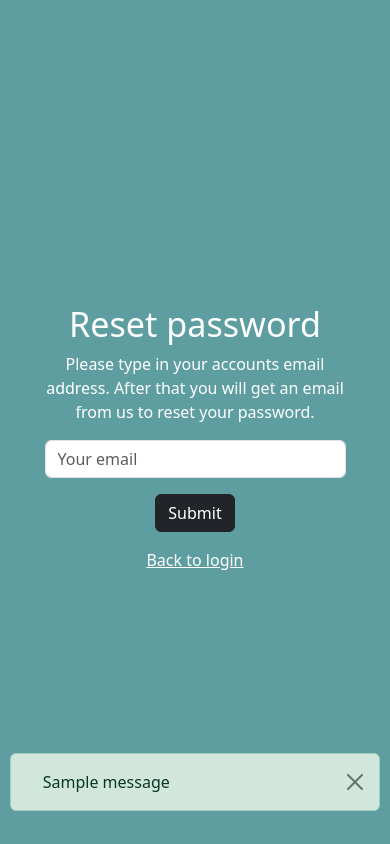
After one commit to mschori/mirjam-beat-homepage, a Django app: page /users/reset-password in a window 390 px wide. The commit adds this page. Run offline with Django 3.2, Linux system fonts and the light colour scheme; tables that the repository leaves empty hold one stand-in row (values such as "Sample post"); one stand-in notice (Sample message) is shown; some libraries are stand-ins or nearby versions.

Commit message:
Added mobile-scaling and password-reset

```diff
--- a/baby_wishlist/models.py
+++ b/baby_wishlist/models.py
@@ -30,3 +30,6 @@ class Contribution(models.Model):
     user = models.ForeignKey(User, null=False, on_delete=models.RESTRICT)
     created_at = models.DateTimeField(auto_now_add=True)
     updated_at = models.DateTimeField(auto_now=True)
+
+    def __str__(self):
+        return f'{self.product.title}: {self.amount} from {self.user}'
--- a/templates/baby_wishlist/thanks_you.html
+++ b/templates/baby_wishlist/thanks_you.html
@@ -83,7 +83,7 @@
 
         <hr>
 
-        <div class="text-center mt-3">
+        <div class="text-center mt-3 mb-3">
             {% trans 'You did not want to contribute to this prodcut? No problem, just click the following link to delete your contribution' %}
             <br>
             <a href="{% url 'delete_contribution' contribution.id %}" class="d-none" id="url-delete"></a>
--- a/templates/home.html
+++ b/templates/home.html
@@ -36,7 +36,10 @@
         </div>
     </div>
 
-    <div class="container mt-5">
+    <div class="d-none d-lg-block mt-5"></div>
+    <div class="d-lg-none mt-2"></div>
+
+    <div class="container mb-3">
         <div class="row">
             <div class="col-12 col-lg-6">
                 {% blocktrans %}
--- a/templates/registration/login.html
+++ b/templates/registration/login.html
@@ -6,6 +6,7 @@
 <html lang="en">
 <head>
     <meta charset="UTF-8">
+    <meta name="viewport" content="width=device-width, initial-scale=1">
 
     <!-- Favicon -->
     <link rel="shortcut icon" type="image/x-icon" href="{% static 'images/logos/Schori-Liem Logo Emblem.png' %}">
@@ -51,11 +52,11 @@
                         {% endif %}
                         <button type="submit" class="btn btn-secondary mt-3">{% trans 'Login' %}</button>
                         <p class="mt-3">
-                            <a class="link-unstyled text-secondary-on-bg fw-light" href="#">
+                            <a class="link-unstyled text-secondary-on-bg" href="{% url 'reset_password' %}">
                                 {% trans 'Forgot password' %}
                             </a>
                             <br>
-                            <a href="{% url 'signup' %}" class="link-unstyled text-secondary-on-bg fw-light">
+                            <a href="{% url 'signup' %}" class="link-unstyled text-secondary-on-bg">
                                 {% trans 'I want to register' %}
                             </a>
                         </p>
--- a/templates/registration/signup.html
+++ b/templates/registration/signup.html
@@ -6,6 +6,7 @@
 <html lang="en">
 <head>
     <meta charset="UTF-8">
+    <meta name="viewport" content="width=device-width, initial-scale=1">
 
     <!-- Favicon -->
     <link rel="shortcut icon" type="image/x-icon" href="{% static 'images/logos/Schori-Liem Logo Emblem.png' %}">
@@ -23,7 +24,7 @@
     <div class="row vh-100 align-items-center">
         <div class="col">
             <div class="row justify-content-center text-center mt-5">
-                <div class="col-4">
+                <div class="col-8 col-lg-4">
                     <img src="{% static 'images/logos/Schori-Liem Logo.png' %}" alt="" class="img-fluid">
                 </div>
             </div>
@@ -99,7 +100,7 @@
                         </button>
 
                         <p class="mt-3">
-                            <a href="{% url 'login' %}" class="link-unstyled text-secondary-on-bg fw-light">
+                            <a href="{% url 'login' %}" class="link-unstyled text-secondary-on-bg">
                                 {% trans 'I am already registered.' %}
                             </a>
                         </p>
--- /dev/null
+++ b/templates/users/reset_password.html
@@ -0,0 +1,81 @@
+{% load static %}
+{% load bootstrap5 %}
+{% load i18n %}
+
+<!doctype html>
+<html lang="en">
+<head>
+    <!-- Required meta tags -->
+    <meta charset="UTF-8">
+    <meta name="viewport" content="width=device-width, initial-scale=1, shrink-to-fit=no">
+
+    <!-- Favicon -->
+    <link rel="shortcut icon" href="{% static 'images/logos/Schori-Liem Logo Emblem.png' %}" type="image/x-icon">
+    <link rel="icon" href="{% static 'images/logos/Schori-Liem Logo Emblem.png' %}" type="image/x-icon">
+
+    <!-- Bootstrap CSS -->
+    {% bootstrap_css %}
+
+    <!-- Default Custom CSS -->
+    <link rel="stylesheet" type="text/css" href="{% static 'css/style.css' %}">
+
+    <!-- Tab-Title -->
+    <title>{% trans 'Reset password' %}</title>
+</head>
+
+
+<!-- Infos -->
+<body class="bg-main">
+<div class="container vh-100">
+    <div class="row vh-100 justify-content-center align-items-center">
+        <div class="col-10 col-lg-12 text-center text-white mt-5">
+            <h1 class="display-4">{% trans 'Reset password' %}</h1>
+            <p>
+                {% trans 'Please type in your accounts email address.' %}
+                {% trans 'After that you will get an email from us to reset your password.' %}
+            </p>
+
+            <!-- Email-Form -->
+            <form action="{% url 'reset_password' %}" method="post">
+                {% csrf_token %}
+                <div class="form-group text-white">
+                    <input type="email" id="{{ form.email.id_for_label }}" name="{{ form.email.html_name }}"
+                           class="form-control" placeholder="{% trans 'Your email' %}" required>
+                </div>
+                <button class="btn btn-dark mt-3">{% trans 'Submit' %}</button>
+            </form>
+
+            <!-- Links -->
+            <p class="mt-3">
+                <a class="text-white font-weight-light" href="{% url 'login' %}">
+                    {% trans 'Back to login' %}
+                </a>
+            </p>
+        </div>
+    </div>
+</div>
+
+<!-- Messages -->
+<div class="alert-float-center-bottom">
+    {% if messages %}
+        {% for message in messages %}
+            <div class="alert alert-{% ifequal message.tags 'error' %}danger{% else %}{{ message.tags }}{% endifequal %}
+            alert-dismissible fade show" role="alert">
+                {% if message.tags == 'success' %}
+                    <i class="fas fa-check-circle"></i>
+                {% elif message.tags == 'warning' %}
+                    <i class="fas fa-exclamation-triangle"></i>
+                {% elif message.tags == 'error' %}
+                    <i class="fas fa-times"></i>
+                {% endif %}
+                <span style="margin-left: 1em;">
+                {{ message }}
+                </span>
+                <button type="button" class="btn-close" data-bs-dismiss="alert" aria-label="Close"></button>
+            </div>
+        {% endfor %}
+    {% endif %}
+</div>
+
+</body>
+</html>
--- a/users/urls.py
+++ b/users/urls.py
@@ -5,4 +5,6 @@ urlpatterns = [
     path('signup', views.signup, name='signup'),
     path('confirm-mail/<uidb64>/<token>', views.confirm_email, name='confirm_email'),
     path('confirm-mail/resend', views.resend_confirm_email, name='confirm_email_resend'),
+    path('reset-password', views.reset_password, name='reset_password'),
+    path('reset-password/<uidb64>/<token>/', views.reset_password_confirm, name='reset_password_confirm'),
 ]
--- a/users/views.py
+++ b/users/views.py
@@ -6,9 +6,11 @@ from django.utils.translation import gettext as _
 from users.tokens import email_confirm_token
 from django.contrib.auth import get_user
 from django.contrib import messages
+from django.contrib.auth.forms import PasswordResetForm, SetPasswordForm
 from helpers import email_helper
 from .forms import UserRegistrationForm
 from .models import User
+from .tokens import reset_password_token
 
 
 def signup(request):
@@ -74,3 +76,59 @@ def confirm_email(request, uidb64, token):
     else:
         messages.error(request, _('Your link is invalid or expired.'))
     return redirect('home')
+
+
+def reset_password(request):
+    """
+    View for reset_password.
+    If POST:
+        Send email to user with reset-token.
+    :param request:
+    :return: render or redirect to reset_password (self)
+    """
+    if request.method == 'POST':
+        email = request.POST.get('email', None)
+        try:
+            user = User.objects.get(email=email)
+            domain = get_current_site(request).domain
+            email_helper.send_reset_password_mail(user, domain)
+            messages.success(request, _('Yout got an email from us. Please check you spam-folder if needed.'))
+            return redirect('reset_password')
+        except User.DoesNotExist:
+            messages.error(request, _('There is no account registered with this email.'))
+            return redirect('reset_password')
+    else:
+        form = PasswordResetForm()
+    return render(request, 'users/reset_password.html', {'form': form})
+
+
+def reset_password_confirm(request, uidb64, token):
+    """
+    View for confirm password reset.
+    :param request: request from user
+    :param uidb64: user-id as uidb64
+    :param token: generated user-token from email
+    :return: If token is valid:
+                rendered view to confrim password reset
+             else:
+                redirect to home
+    """
+    try:
+        user_id = force_text(urlsafe_base64_decode(uidb64))
+        user = User.objects.get(id=user_id)
+    except(TypeError, ValueError, OverflowError, User.DoesNotExist):
+        user = None
+    if user is not None and reset_password_token.check_token(user, token):
+        if request.method == 'POST':
+            form = SetPasswordForm(user, request.POST)
+            if form.is_valid():
+                form.save()
+                messages.success(request, _('Your password is successfully changed.'))
+                return redirect('login')
+            else:
+                messages.error(request, _('Please check your inputs. The password is not valid.'))
+        form = SetPasswordForm(user)
+        return render(request, 'users/reset_password_confirm.html', {'form': form})
+    else:
+        messages.warning(request, _('Your link is invalid or expired.'))
+        return redirect('reset_password')
```
Also changed, not shown: helpers/email_helper.py (+22 -1 lines), templates/base.html (+8 -2 lines), templates/emails/reset_password.html (added, +14 -0 lines), templates/users/reset_password_confirm.html (added, +88 -0 lines), users/tokens.py (+16 -0 lines).
